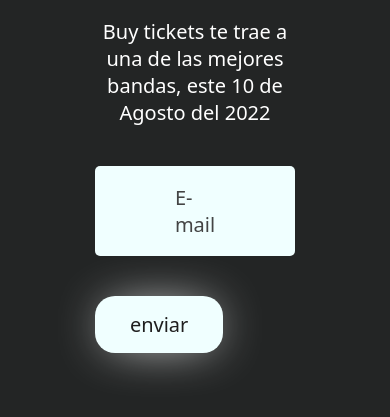
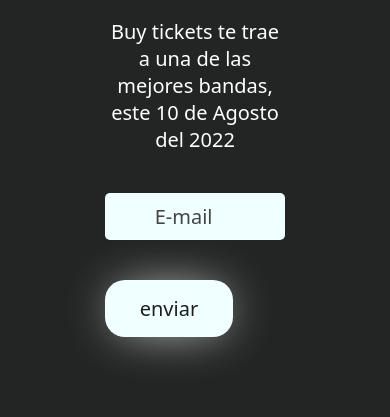
Before and after one commit to mackoolBcamp/proyecto-landing-page, a plain HTML site: page index.html in a window 390 px wide. Shown: the part 675-1092 px from the top of the page. Drawn offline with Linux system fonts and the light colour scheme.

Commit message:
arreglo form e-mail

```diff
--- a/css/style.css
+++ b/css/style.css
@@ -470,9 +470,15 @@
         margin: auto;
         flex-direction: column;
         align-items: center;
-
-
-
+      }
+      .container-principal .principal .texto form {
+        margin-top: 40px;
+        padding: 10px 50px;
+        border: none;
+        font-size: 20px;
+        color: rgb(67, 68, 68);
+        border-radius: 5px;
+        background-color: azure;
     }
     .container-principal .img-main img {
         box-shadow: 1px 1px 50px -40px #fff;
```
